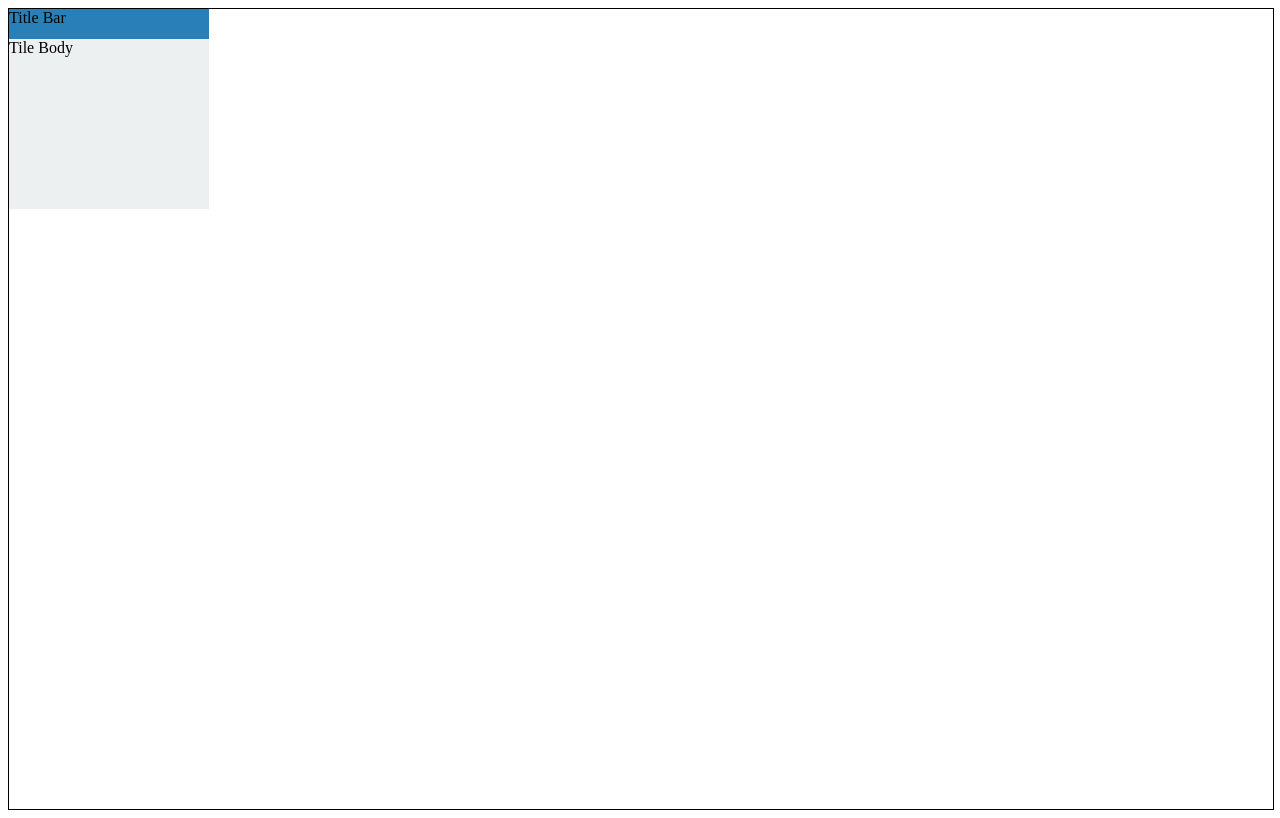
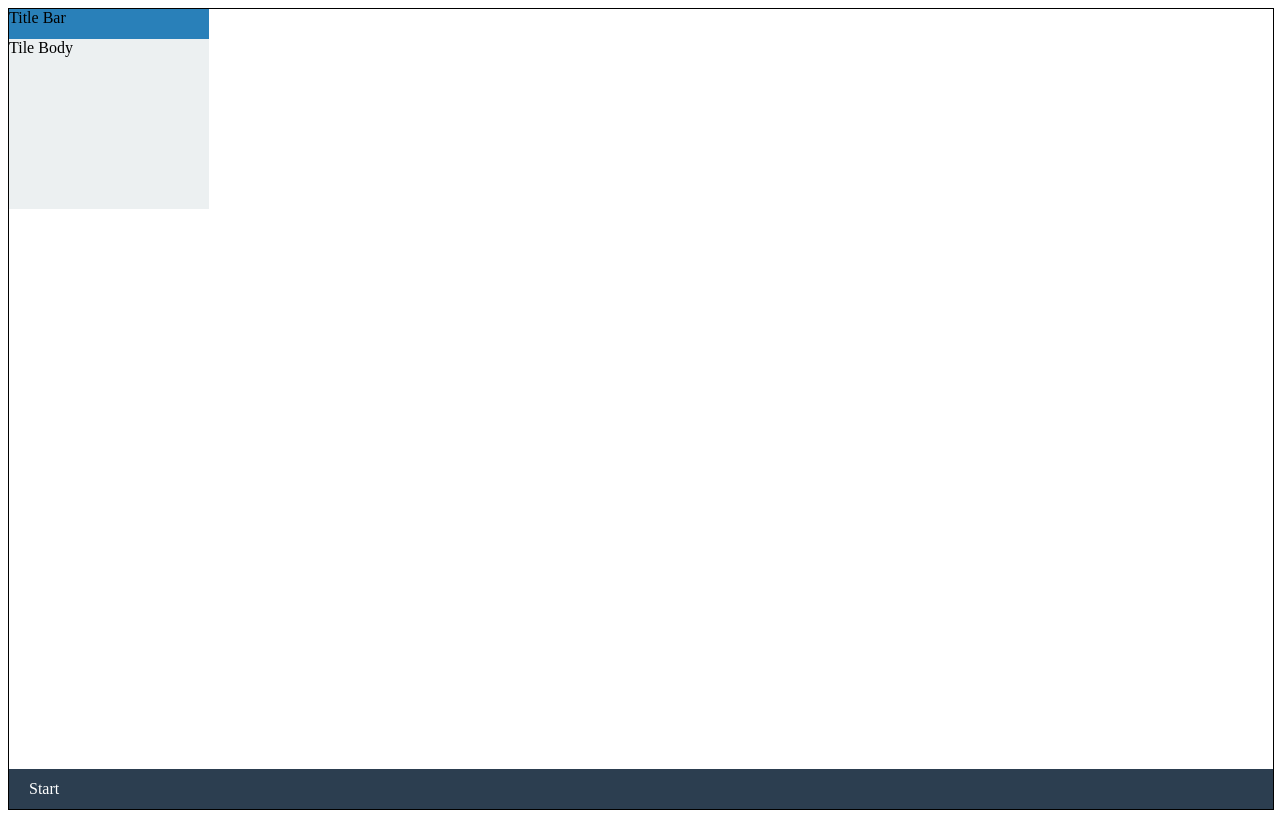
Before and after one commit to zaxiom13/windowsPorty, a SvelteKit app: page / in a window 1280 px wide. Built offline with nearby package versions, Linux system fonts and the light colour scheme.

Commit message:
add simple taskbar

```diff
--- a/src/routes/+page.svelte
+++ b/src/routes/+page.svelte
@@ -1,5 +1,6 @@
 <script lang="ts">
 	import { onMount } from 'svelte';
+	import Taskbar from './Taskbar.svelte'; // Adjust the path as necessary
 	import {
 	  setTileElement,
 	  setDesktopElement,
@@ -17,8 +18,6 @@
 	onMount(() => {
 	  setTileElement(tile);
 	  setDesktopElement(desktop);
-
-
 
 	  return () => {
 		window.removeEventListener('mousemove', onMouseMove);
@@ -42,6 +41,7 @@
 	  <div class="resize-handle" data-direction="left"></div>
 	  <div class="resize-handle" data-direction="right"></div>
 	</div>
+	<Taskbar />
   </div>
 
   <style>
--- /dev/null
+++ b/src/routes/Taskbar.svelte
@@ -0,0 +1,28 @@
+<script>
+    // You can add taskbar logic here if needed
+  </script>
+
+  <style>
+    .taskbar {
+      position: absolute;
+      bottom: 0;
+      width: 100%;
+      height: 40px;
+      background-color: #2c3e50;
+      display: flex;
+      align-items: center;
+      justify-content: space-between;
+      padding: 0 10px;
+      color: white;
+      box-sizing: border-box;
+    }
+    .taskbar-item {
+      margin: 0 10px;
+    }
+  </style>
+
+  <div class="taskbar">
+    <div class="taskbar-item">Start</div>
+
+    <!-- Add more taskbar items as needed -->
+  </div>
```
Lines whose indentation alone changed are shown as unchanged.
